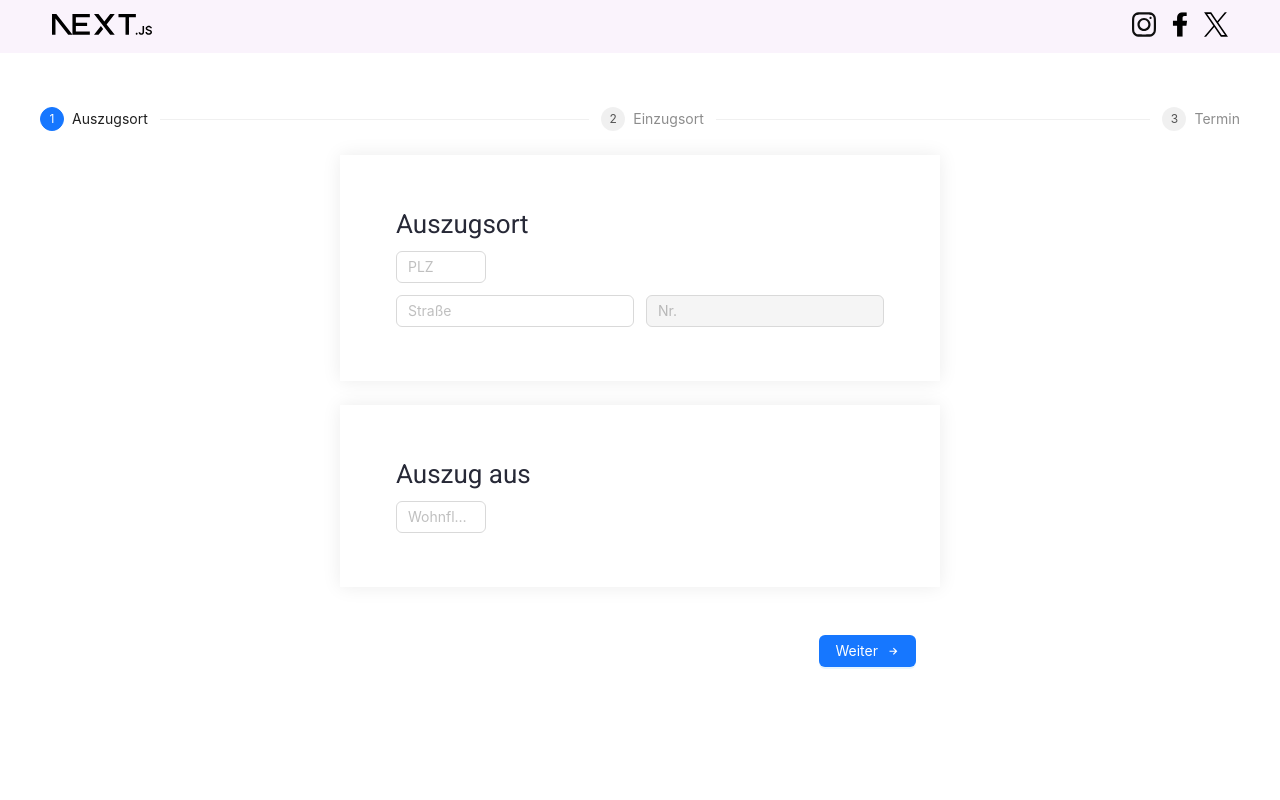
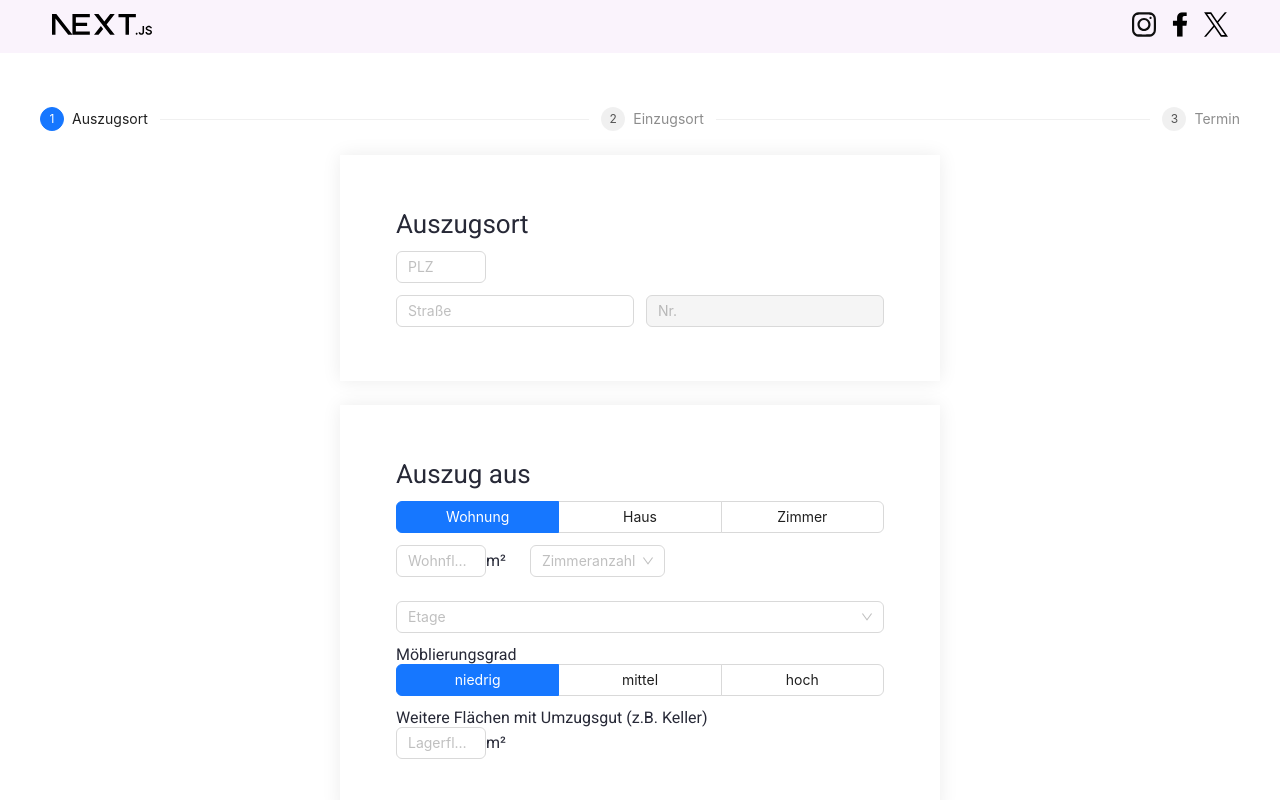
Before and after one commit to zaqoutm/umzuger, a Next.js app: page /apply in a window 1280 px wide. Shown: the top 800 px of the page. Built offline with nearby package versions, Linux system fonts and the light colour scheme; what @ant-design/nextjs-registry would draw is missing.

Commit message:
new component: radio, select

```diff
--- a/src/app/apply/AuszugortStep.tsx
+++ b/src/app/apply/AuszugortStep.tsx
@@ -3,6 +3,8 @@ import { FormProvider, useForm } from "react-hook-form";
 import InputNumberX from "./InputNumberX";
 import InputX from "./InputX";
 import { AuszugortType } from "./page";
+import RadioX from "./RadioX";
+import SelectX from "./SelectX";
 import styles from "./styles.module.css";
 
 interface PropsType {
@@ -16,26 +18,39 @@ interface PropsType {
  */
 function AuszugortStep({ stepButtons, next, data }: PropsType) {
   const streetRef = useRef(null);
-  const formxAuszugsort = useForm<AuszugortType>();
+  const formxAuszugsort = useForm<AuszugortType>({
+    defaultValues: {
+      ausZugAus: { homeType: "wohnung", degreeOfFurnishing: "low" },
+    },
+  });
   const { subscribe, setValue } = formxAuszugsort;
 
   function submit(data: AuszugortType) {
     // console.log(data);
+    // console.log(data.ausZugAus);
     next(data);
   }
 
   const [isStreetNumberDisabled, setIsStreetNumberDisabled] = useState(true);
 
+  /** */
   useEffect(() => {
     /**
      * set data if founded
      */
     if (data) {
+      console.log("setting data...");
+      if (data.street) setIsStreetNumberDisabled(false);
       setValue("plz", data.plz);
-      if (data.street) setIsStreetNumberDisabled(false);
       setValue("street", data.street);
       setValue("streetNumber", data.streetNumber);
+
+      setValue("ausZugAus.homeType", data.ausZugAus.homeType);
       setValue("ausZugAus.livingSpace", data.ausZugAus.livingSpace);
+      setValue("ausZugAus.rooms", data.ausZugAus.rooms);
+      setValue("ausZugAus.floor", data.ausZugAus.floor);
+      setValue("ausZugAus.degreeOfFurnishing", data.ausZugAus.degreeOfFurnishing);
+      setValue("ausZugAus.storageAreas", data.ausZugAus.storageAreas);
     }
 
     /**
@@ -46,8 +61,6 @@ function AuszugortStep({ stepButtons, next, data }: PropsType) {
         values: true,
       },
       callback: ({ values }) => {
-        console.log(values);
-
         if (values.street) {
           setIsStreetNumberDisabled(false);
         } else {
@@ -81,18 +94,89 @@ function AuszugortStep({ stepButtons, next, data }: PropsType) {
               <InputX name='streetNumber' placeholder='Nr.' isDisabled={isStreetNumberDisabled} />
             </div>
           </div>
+
+          {/*  */}
           <div className={styles.formBox}>
             <h2>Auszug aus</h2>
+
+            {/*  */}
+            <RadioX
+              name='ausZugAus.homeType'
+              options={[
+                { value: "wohnung", label: "Wohnung" },
+                { value: "haus", label: "Haus" },
+                { value: "zimmer", label: "Zimmer" },
+              ]}
+            />
+
             <div className={styles.inputsGroupRow}>
+              {/*  */}
+              <div>
+                <InputNumberX
+                  name='ausZugAus.livingSpace'
+                  placeholder='Wohnfläche'
+                  maxLength={4}
+                  pattern={{
+                    value: /^\d{4}$/,
+                    message: "PLZ muss 4 Ziffern haben",
+                  }}
+                />
+                <span>m²</span>
+              </div>
+              {/*  */}
+              <SelectX
+                name='ausZugAus.rooms'
+                placeHolder='Zimmeranzahl'
+                options={[
+                  { value: "1", label: <span>1 Zimmer</span> },
+                  { value: "2", label: "2 Zimmer" },
+                  { value: "3", label: "3 Zimmer" },
+                  { value: "4", label: "3 Zimmer" },
+                  { value: "5", label: "3 Zimmer" },
+                ]}
+              />
+            </div>
+
+            {/*  */}
+            <SelectX
+              name='ausZugAus.floor'
+              placeHolder='Etage'
+              options={[
+                { value: "souterrain", label: "Souterrain" },
+                { value: "erdgeschoss", label: "Erdgeschoss" },
+                { value: "1", label: "1. Etage" },
+                { value: "2", label: "2. Etage" },
+                { value: "3", label: "3. Etage" },
+              ]}
+            />
+
+            {/*  */}
+            <div>
+              <p>Möblierungsgrad</p>
+              <RadioX
+                name='ausZugAus.degreeOfFurnishing'
+                defaultValue={"LOW"}
+                options={[
+                  { value: "low", label: "niedrig" },
+                  { value: "mid", label: "mittel" },
+                  { value: "high", label: "hoch" },
+                ]}
+              />
+            </div>
+
+            {/*  */}
+            <div>
+              <p>Weitere Flächen mit Umzugsgut (z.B. Keller)</p>
               <InputNumberX
-                name='ausZugAus.livingSpace'
-                placeholder='Wohnfläche'
+                name='ausZugAus.storageAreas'
+                placeholder='Lagerflächen'
                 maxLength={4}
                 pattern={{
                   value: /^\d{4}$/,
                   message: "PLZ muss 4 Ziffern haben",
                 }}
               />
+              <span>m²</span>
             </div>
           </div>
 
--- /dev/null
+++ b/src/app/apply/RadioX.tsx
@@ -0,0 +1,29 @@
+import { Radio } from "antd";
+import { CheckboxGroupProps } from "antd/es/checkbox";
+import { Controller } from "react-hook-form";
+
+interface PropsType {
+  name: string;
+  options?: CheckboxGroupProps<string>["options"];
+  defaultValue?: string;
+}
+
+export default function RadioX(props: PropsType) {
+  return (
+    <Controller
+      name={props.name}
+      render={({ field }) => (
+        <>
+          <Radio.Group
+            {...field}
+            defaultValue={props.defaultValue}
+            options={props.options}
+            block
+            optionType='button'
+            buttonStyle='solid'
+          />
+        </>
+      )}
+    />
+  );
+}
--- /dev/null
+++ b/src/app/apply/SelectX.tsx
@@ -0,0 +1,31 @@
+import { CheckboxOptionType, Select } from "antd";
+import { Controller } from "react-hook-form";
+
+interface PropsType {
+  name: string;
+  options: CheckboxOptionType[];
+  defaultValue?: string;
+  placeHolder?: string;
+}
+
+export default function SelectX(props: PropsType) {
+  return (
+    <Controller
+      name={props.name}
+      rules={{ required: "Bitte wählen Sie eine Antwort aus." }}
+      render={({ field, fieldState }) => (
+        <>
+          <h1>{props.defaultValue}</h1>
+          <Select
+            placeholder={props.placeHolder}
+            {...field}
+            options={props.options}
+            defaultValue={props.defaultValue}
+            status={fieldState.invalid ? "error" : ""}
+          />
+          {fieldState.error && <div style={{ color: "red", fontSize: 12 }}>{fieldState.error.message}</div>}
+        </>
+      )}
+    />
+  );
+}
--- a/src/app/apply/page.tsx
+++ b/src/app/apply/page.tsx
@@ -11,11 +11,12 @@ export type AuszugortType = {
   street?: string;
   streetNumber?: string;
   ausZugAus: {
-    homeType?: ["WOHNUNG", "HAUS", "ZIMMER"]; // radio
-    livingSpace?: number; // input max 4 m2
-    rooms?: number; // select  max 7
-    degreeOfFurnishing?: ["LOW", "MID", "HEIGH"];
-    storageAreas?: number; // input max 4 m2
+    homeType?: "wohnung" | "haus" | "zimmer"; // radio
+    livingSpace?: string; // input max 4 m2
+    rooms?: string; // select  max 7
+    floor?: string; // select
+    degreeOfFurnishing?: "low" | "mid" | "high"; // radio
+    storageAreas?: string; // input max 4 m2
   };
 };
 type EinzugortType = {
```
